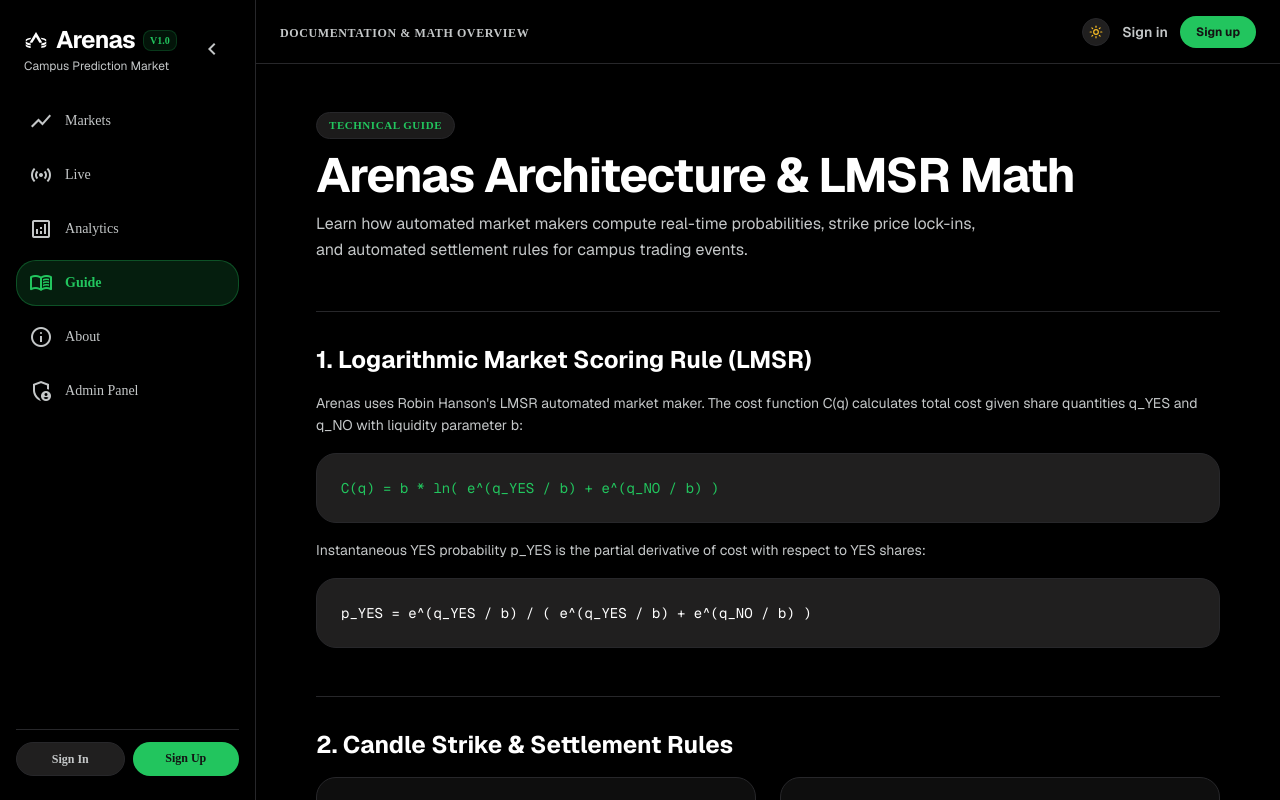
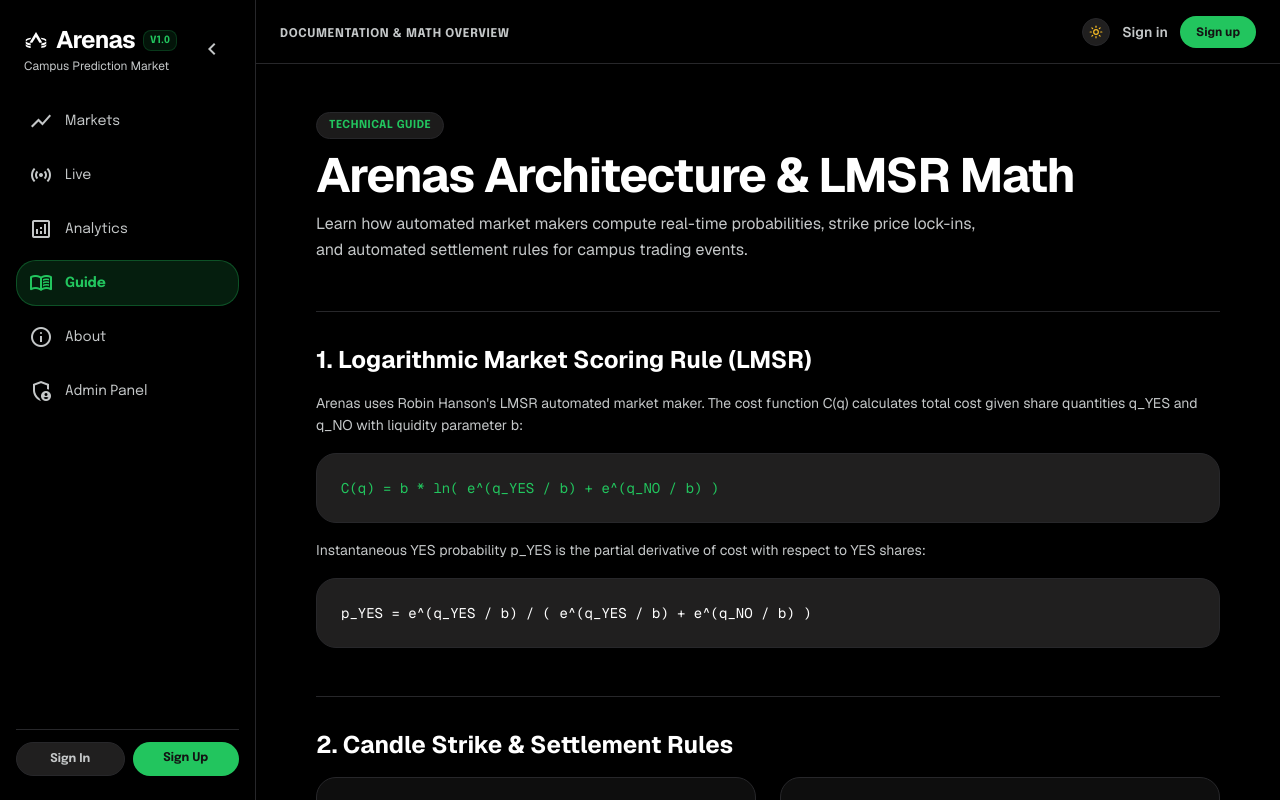
Before and after one commit to ajinkyarepale/arenas, a Next.js app: page /guide in a window 1280 px wide. Shown: the top 800 px of the page. Built offline with nearby package versions, Linux system fonts and the light colour scheme; no server answers.

Commit message:
fix(fonts): restore Epilogue font in Google Fonts stylesheet

```diff
--- a/src/app/layout.tsx
+++ b/src/app/layout.tsx
@@ -40,7 +40,7 @@
         <link rel="preconnect" href="https://fonts.googleapis.com" />
         <link rel="preconnect" href="https://fonts.gstatic.com" crossOrigin="" />
         <link
-          href="https://fonts.googleapis.com/css2?family=Geist:wght@100..900&family=Geist+Mono:wght@100..900&family=Inter:wght@300..900&family=JetBrains+Mono:wght@400..700&display=swap"
+          href="https://fonts.googleapis.com/css2?family=Epilogue:wght@400;500;600;700;800;900&family=Geist:wght@100..900&family=Geist+Mono:wght@100..900&family=Inter:wght@300..900&family=JetBrains+Mono:wght@400..700&display=swap"
           rel="stylesheet"
         />
         <link
```
